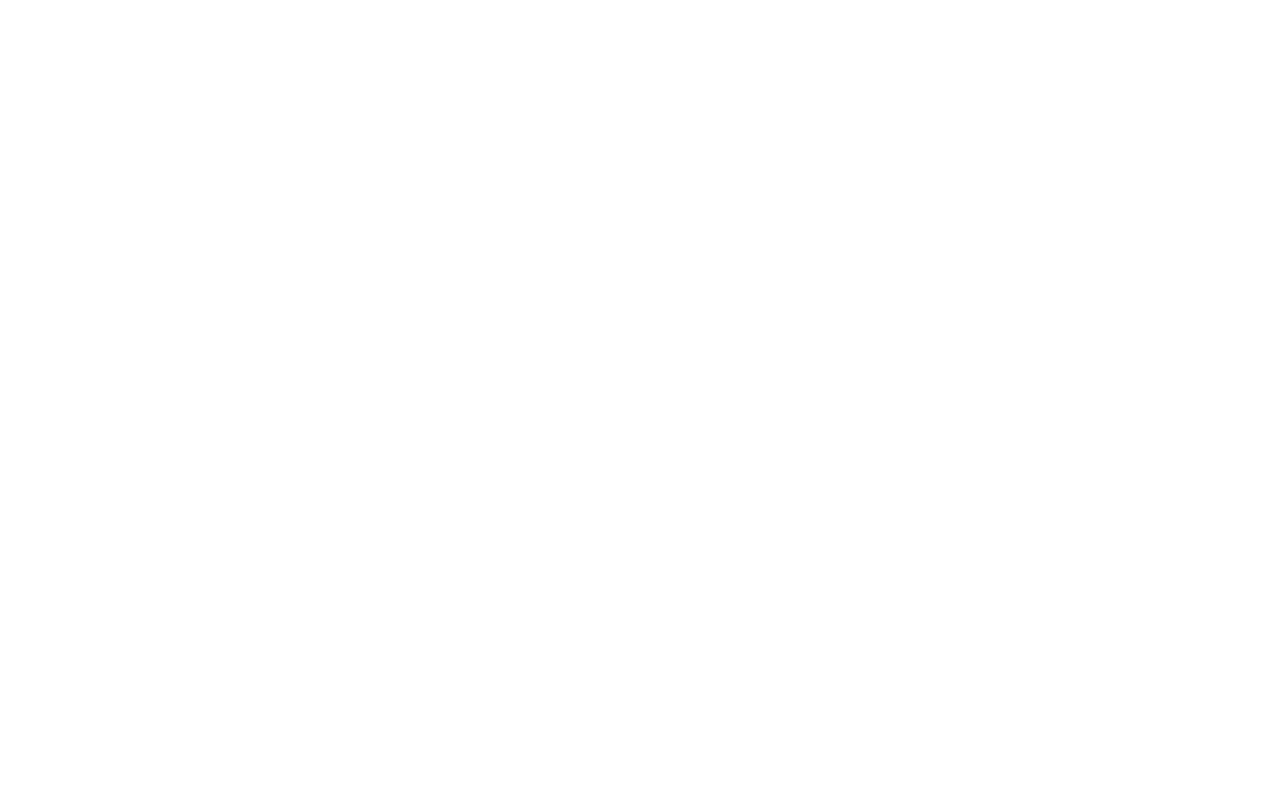
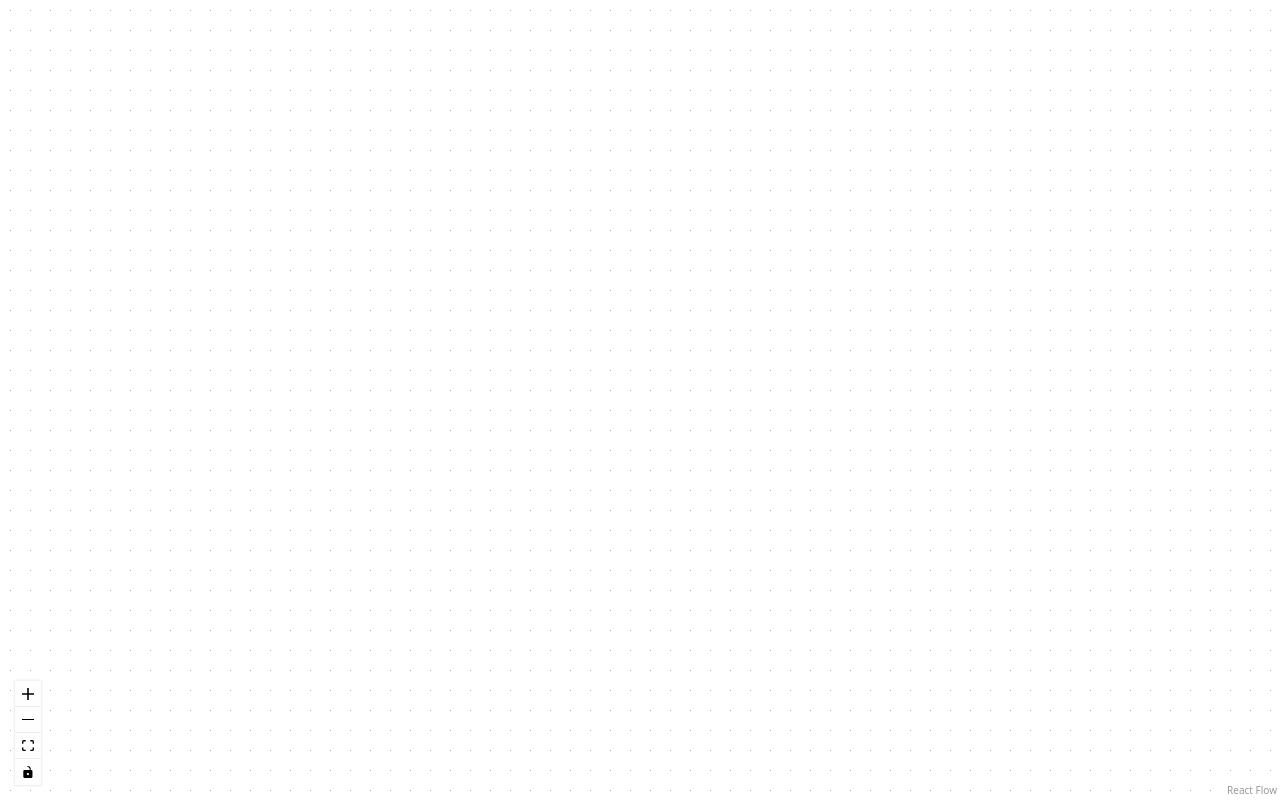
Before and after one commit to snh1999/algo-flow, a React (Vite) app: page / in a window 1280 px wide. Built offline with nearby package versions, Linux system fonts and the light colour scheme.

Commit message:
feat(algo-3): adds context menu

```diff
--- a/src/App.tsx
+++ b/src/App.tsx
@@ -1,5 +1,89 @@
-function App() {
-  return <></>;
+import { useState, useCallback, useRef } from "react";
+import {
+  ReactFlow,
+  applyNodeChanges,
+  applyEdgeChanges,
+  addEdge,
+  type Edge,
+  type Node,
+  type OnNodesChange,
+  type OnEdgesChange,
+  type OnConnect,
+  MiniMap,
+  Background,
+  Controls,
+} from "@xyflow/react";
+import "@xyflow/react/dist/style.css";
+import "tailwindcss";
+import { useAppStore } from "./store/store";
+import AppContextMenu from "./components/contextMenu/AppContextMenu";
+import type { TPosition } from "./common/types";
+
+const initialNodes: Node[] = [];
+const initialEdges: Edge[] = [];
+
+export default function App() {
+  const { colorMode, controlVisiblity, minimapVisiblity } = useAppStore();
+  const [nodes, setNodes] = useState<Node[]>(initialNodes);
+  const [edges, setEdges] = useState<Edge[]>(initialEdges);
+
+  const [contextMenu, setContextMenu] = useState<TPosition | null>(null);
+  const ref = useRef<HTMLDivElement>(null);
+
+  const onAppContextMenu = useCallback(
+    (event: MouseEvent | React.MouseEvent) => {
+      event.preventDefault();
+      if (contextMenu) {
+        setContextMenu(null);
+        return;
+      }
+      const pane = ref.current?.getBoundingClientRect();
+      if (!pane) return;
+
+      setContextMenu({
+        top: event.clientY,
+        left: event.clientX,
+      });
+    },
+    [setContextMenu, contextMenu],
+  );
+
+  const onPaneClick = useCallback(() => setContextMenu(null), [setContextMenu]);
+
+  const onNodesChange: OnNodesChange = useCallback(
+    (changes) =>
+      setNodes((nodesSnapshot) => applyNodeChanges(changes, nodesSnapshot)),
+    [],
+  );
+  const onEdgesChange: OnEdgesChange = useCallback(
+    (changes) =>
+      setEdges((edgesSnapshot) => applyEdgeChanges(changes, edgesSnapshot)),
+    [],
+  );
+  const onConnect: OnConnect = useCallback(
+    (params) => setEdges((edgesSnapshot) => addEdge(params, edgesSnapshot)),
+    [],
+  );
+
+  return (
+    <div style={{ width: "100vw", height: "100vh" }}>
+      <ReactFlow
+        colorMode={colorMode}
+        ref={ref}
+        nodes={nodes}
+        edges={edges}
+        onNodesChange={onNodesChange}
+        onEdgesChange={onEdgesChange}
+        onConnect={onConnect}
+        onPaneContextMenu={onAppContextMenu}
+        onPaneClick={onPaneClick}
+        fitView
+      >
+        {minimapVisiblity && <MiniMap />}
+        <Background />
+        {controlVisiblity && <Controls />}
+        {contextMenu && <AppContextMenu position={{ ...contextMenu }} />}
+      </ReactFlow>
+    </div>
+  );
 }
-
-export default App;
--- /dev/null
+++ b/src/common/types.ts
@@ -0,0 +1,6 @@
+export type TPosition = {
+  top?: number;
+  bottom?: number;
+  left?: number;
+  right?: number;
+};
--- /dev/null
+++ b/src/components/contextMenu/AppContextMenu.tsx
@@ -0,0 +1,50 @@
+import type { TPosition } from "../../common/types";
+import { useAppStore } from "../../store/store";
+import ModeSwitcher from "../ModeSwitcher";
+
+export type TProps = {
+  position: TPosition;
+};
+export default function AppContextMenu({ position }: TProps) {
+  const {
+    controlVisiblity,
+    toggleControlVisiblity,
+    minimapVisiblity,
+    toggleMinimapVisiblity,
+  } = useAppStore();
+
+  return (
+    <div
+      className="context-menu z-50 rounded-md flex flex-col text-sm opacity-75 "
+      style={{
+        position: "fixed",
+        top: position.top,
+        left: position.left,
+        minWidth: "250px",
+      }}
+    >
+      <div className="app_menu_item">
+        Show Controls
+        <input
+          className="size-3"
+          type="checkbox"
+          checked={controlVisiblity}
+          onClick={toggleControlVisiblity}
+        />
+      </div>
+      <div className="app_menu_item">
+        Show Minimap
+        <input
+          className="size-3"
+          type="checkbox"
+          checked={minimapVisiblity}
+          onClick={toggleMinimapVisiblity}
+        />
+      </div>
+      <div className="app_menu_item">
+        Theme
+        <ModeSwitcher />
+      </div>
+    </div>
+  );
+}
--- a/src/store/store.tsx
+++ b/src/store/store.tsx
@@ -4,6 +4,10 @@ import { create } from "zustand";
 interface IState {
   colorMode: ColorMode;
   setColorMode: (updatedMode: ColorMode) => void;
+  controlVisiblity: boolean;
+  toggleControlVisiblity: () => void;
+  minimapVisiblity: boolean;
+  toggleMinimapVisiblity: () => void;
 }
 
 export const useAppStore = create<IState>()((set) => ({
@@ -12,4 +16,13 @@ export const useAppStore = create<IState>()((set) => ({
     set(() => ({
       colorMode: updatedMode,
     })),
+
+  controlVisiblity: true,
+  toggleControlVisiblity: () =>
+    set((state) => ({ controlVisiblity: !state.controlVisiblity })),
+  minimapVisiblity: false,
+  toggleMinimapVisiblity: () =>
+    set((state) => ({
+      minimapVisiblity: !state.minimapVisiblity,
+    })),
 }));
```
